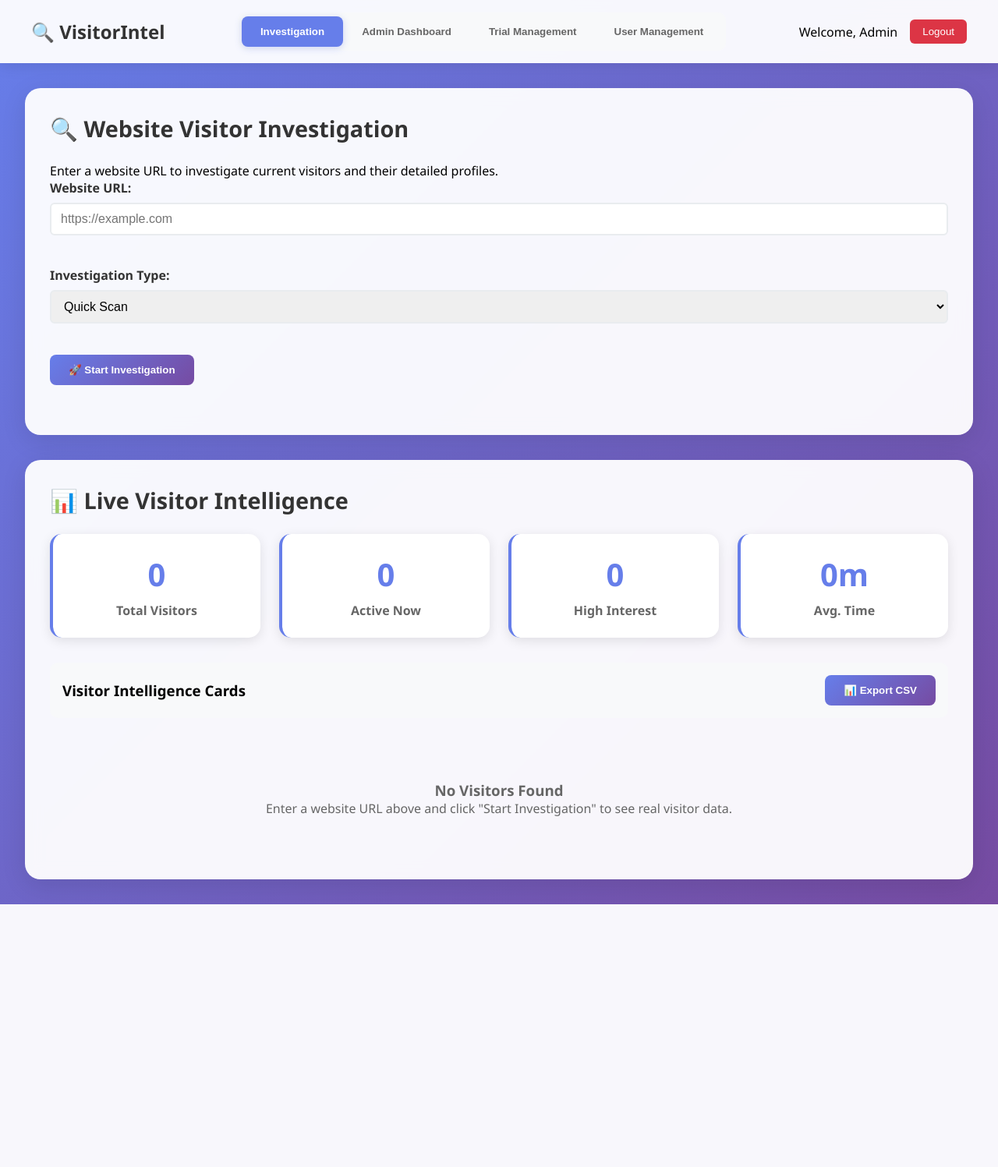
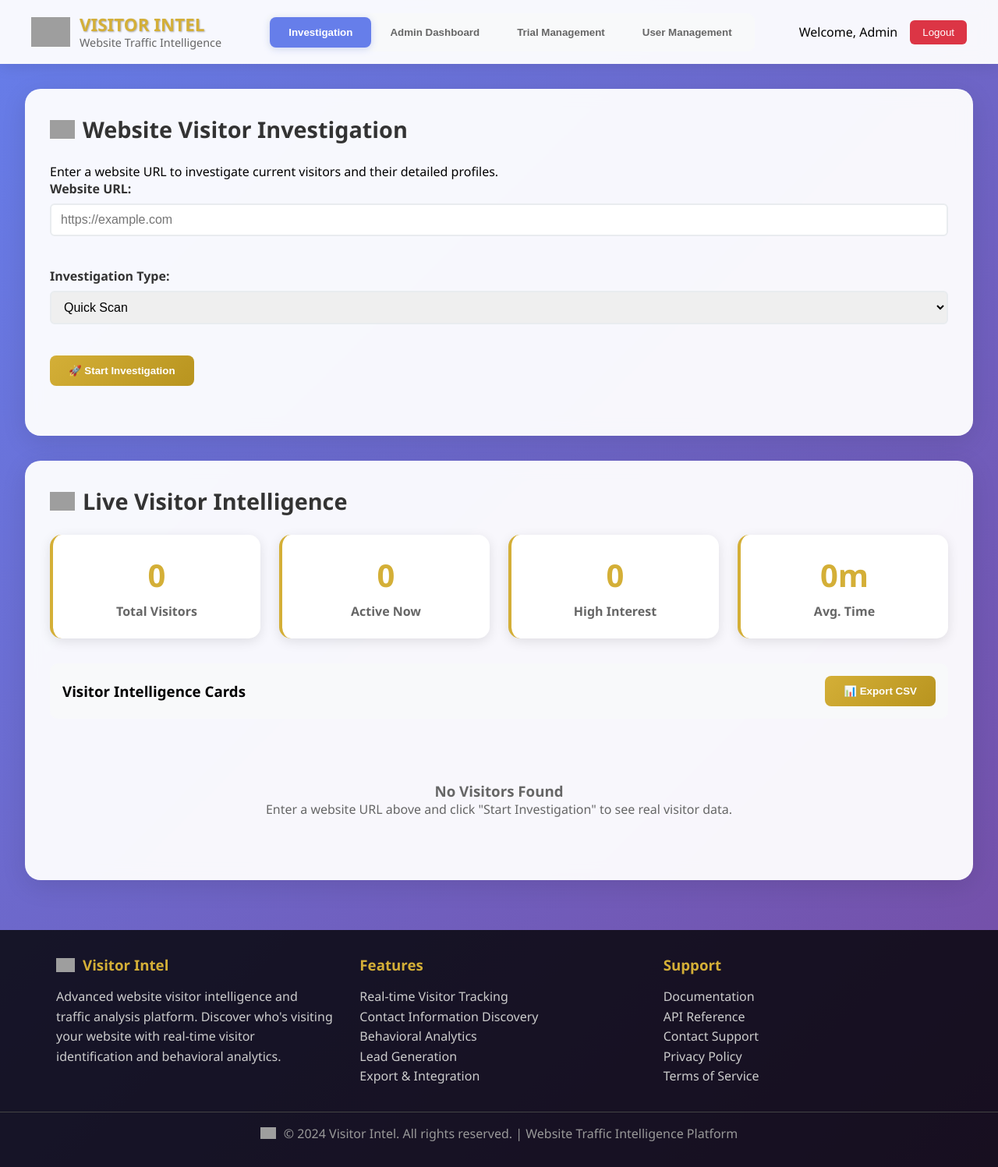
Before and after one commit to ottmar1969/visitor-investigation-system, a Flask app: page / in a window 1280 px wide. Shown: the whole page at 78% size. Before the commit the page ends 1160 px from the top, so only its background shows below. Run offline with Flask 3, Linux system fonts and the light colour scheme; the visitor is signed in with stand-in values (Sample User, id 1); data that the repository does not hold is empty; grey boxes are pictures that could not be loaded.

Commit message:
Add files via upload

```diff
--- a/templates/dashboard.html
+++ b/templates/dashboard.html
@@ -3,7 +3,8 @@
 <head>
     <meta charset="UTF-8">
     <meta name="viewport" content="width=device-width, initial-scale=1.0">
-    <title>VisitorIntel Dashboard</title>
+    <title>Visitor Intel - Website Traffic Intelligence</title>
+    <link rel="icon" type="image/png" href="/static/favicon.png">
     <style>
         * {
             margin: 0;
@@ -36,9 +37,37 @@
         }
 
         .nav-brand {
+            display: flex;
+            align-items: center;
+            gap: 12px;
             font-size: 1.5rem;
             font-weight: bold;
             color: #333;
+        }
+
+        .nav-brand img {
+            width: 50px;
+            height: 50px;
+            object-fit: contain;
+        }
+
+        .nav-brand-text {
+            display: flex;
+            flex-direction: column;
+            line-height: 1.2;
+        }
+
+        .nav-brand-main {
+            font-size: 1.4rem;
+            color: #d4af37;
+            font-weight: 800;
+            text-shadow: 1px 1px 2px rgba(0,0,0,0.3);
+        }
+
+        .nav-brand-sub {
+            font-size: 0.9rem;
+            color: #666;
+            font-weight: 500;
         }
 
         .nav-tabs {
@@ -114,6 +143,15 @@
             color: #333;
             margin-bottom: 1.5rem;
             font-size: 1.8rem;
+            display: flex;
+            align-items: center;
+            gap: 10px;
+        }
+
+        .card h2 img {
+            width: 32px;
+            height: 32px;
+            object-fit: contain;
         }
 
         .stats-grid {
@@ -129,13 +167,13 @@
             border-radius: 15px;
             text-align: center;
             box-shadow: 0 4px 15px rgba(0, 0, 0, 0.1);
-            border-left: 4px solid #667eea;
+            border-left: 4px solid #d4af37;
         }
 
         .stat-number {
             font-size: 2.5rem;
             font-weight: bold;
-            color: #667eea;
+            color: #d4af37;
             margin-bottom: 0.5rem;
         }
 
@@ -155,7 +193,7 @@
         }
 
         .btn {
-            background: linear-gradient(135deg, #667eea 0%, #764ba2 100%);
+            background: linear-gradient(135deg, #d4af37 0%, #b8941f 100%);
             color: white;
             border: none;
             padding: 12px 24px;
@@ -171,7 +209,7 @@
 
         .btn:hover {
             transform: translateY(-2px);
-            box-shadow: 0 10px 25px rgba(102, 126, 234, 0.3);
+            box-shadow: 0 10px 25px rgba(212, 175, 55, 0.3);
         }
 
         .investigation-form {
@@ -201,8 +239,8 @@
 
         .form-input:focus, .form-select:focus {
             outline: none;
-            border-color: #667eea;
-            box-shadow: 0 0 0 3px rgba(102, 126, 234, 0.1);
+            border-color: #d4af37;
+            box-shadow: 0 0 0 3px rgba(212, 175, 55, 0.1);
         }
 
         .form-actions {
@@ -212,7 +250,7 @@
         }
 
         .btn-primary {
-            background: linear-gradient(135deg, #667eea 0%, #764ba2 100%);
+            background: linear-gradient(135deg, #d4af37 0%, #b8941f 100%);
         }
 
         .btn-success {
@@ -234,7 +272,7 @@
             border-radius: 15px;
             padding: 1.5rem;
             box-shadow: 0 4px 15px rgba(0, 0, 0, 0.1);
-            border-left: 5px solid #667eea;
+            border-left: 5px solid #d4af37;
             transition: all 0.3s ease;
             position: relative;
         }
@@ -360,7 +398,7 @@
         .time-value {
             font-size: 1.5rem;
             font-weight: bold;
-            color: #667eea;
+            color: #d4af37;
         }
 
         .time-label {
@@ -388,7 +426,7 @@
         }
 
         .page-tag {
-            background: #667eea;
+            background: #d4af37;
             color: white;
             padding: 4px 8px;
             border-radius: 12px;
@@ -404,7 +442,7 @@
 
         .loading-spinner {
             border: 4px solid #f3f3f3;
-            border-top: 4px solid #667eea;
+            border-top: 4px solid #d4af37;
             border-radius: 50%;
             width: 40px;
             height: 40px;
@@ -444,7 +482,7 @@
 
         .form-input:focus, .form-select:focus {
             outline: none;
-            border-color: #667eea;
+            border-color: #d4af37;
         }
 
         .table {
@@ -475,6 +513,64 @@
             font-weight: bold;
         }
 
+        .footer {
+            background: rgba(0, 0, 0, 0.8);
+            color: white;
+            padding: 2rem 0;
+            margin-top: 4rem;
+        }
+
+        .footer-container {
+            max-width: 1200px;
+            margin: 0 auto;
+            padding: 0 2rem;
+            display: grid;
+            grid-template-columns: 1fr 1fr 1fr;
+            gap: 2rem;
+        }
+
+        .footer-section h3 {
+            color: #d4af37;
+            margin-bottom: 1rem;
+            display: flex;
+            align-items: center;
+            gap: 10px;
+        }
+
+        .footer-section h3 img {
+            width: 24px;
+            height: 24px;
+            object-fit: contain;
+        }
+
+        .footer-section p, .footer-section a {
+            color: #ccc;
+            text-decoration: none;
+            line-height: 1.6;
+        }
+
+        .footer-section a:hover {
+            color: #d4af37;
+        }
+
+        .footer-bottom {
+            border-top: 1px solid #444;
+            margin-top: 2rem;
+            padding-top: 1rem;
+            text-align: center;
+            color: #999;
+            display: flex;
+            align-items: center;
+            justify-content: center;
+            gap: 10px;
+        }
+
+        .footer-bottom img {
+            width: 20px;
+            height: 20px;
+            object-fit: contain;
+        }
+
         @media (max-width: 768px) {
             .nav-container {
                 flex-direction: column;
@@ -497,13 +593,28 @@
             .visitor-details {
                 grid-template-columns: 1fr;
             }
+
+            .footer-container {
+                grid-template-columns: 1fr;
+                text-align: center;
+            }
+
+            .nav-brand-text {
+                display: none;
+            }
         }
     </style>
 </head>
 <body>
     <nav class="navbar">
         <div class="nav-container">
-            <div class="nav-brand">🔍 VisitorIntel</div>
+            <div class="nav-brand">
+                <img src="/static/logo.png" alt="Visitor Intel Logo">
+                <div class="nav-brand-text">
+                    <div class="nav-brand-main">VISITOR INTEL</div>
+                    <div class="nav-brand-sub">Website Traffic Intelligence</div>
+                </div>
+            </div>
             <div class="nav-tabs">
                 <button class="nav-tab active" onclick="showTab('investigation')">Investigation</button>
                 <button class="nav-tab" onclick="showTab('admin')">Admin Dashboard</button>
@@ -522,7 +633,10 @@
         <div id="investigation" class="tab-content active">
             <!-- Website Investigation Input -->
             <div class="card">
-                <h2>🔍 Website Visitor Investigation</h2>
+                <h2>
+                    <img src="/static/logo.png" alt="Logo">
+                    Website Visitor Investigation
+                </h2>
                 <p>Enter a website URL to investigate current visitors and their detailed profiles.</p>
 
                 <div class="investigation-form">
@@ -537,14 +651,17 @@
                         </select>
                     </div>
                     <div class="form-actions">
-                        <button class="btn btn-primary" onclick="startInvestigation( )">🚀 Start Investigation</button>
+                        <button class="btn btn-primary" onclick="startInvestigation()">🚀 Start Investigation</button>
                     </div>
                 </div>
             </div>
 
             <!-- Investigation Results -->
             <div class="card">
-                <h2>📊 Live Visitor Intelligence</h2>
+                <h2>
+                    <img src="/static/logo.png" alt="Logo">
+                    Live Visitor Intelligence
+                </h2>
                 <div class="stats-grid">
                     <div class="stat-card">
                         <div class="stat-number" id="total-visitors">0</div>
@@ -585,7 +702,10 @@
         <!-- Admin Dashboard Tab -->
         <div id="admin" class="tab-content">
             <div class="card">
-                <h2>⚙️ Admin Dashboard</h2>
+                <h2>
+                    <img src="/static/logo.png" alt="Logo">
+                    Admin Dashboard
+                </h2>
                 <p>System administration and client management.</p>
                 <!-- Admin content will be loaded here -->
             </div>
@@ -594,7 +714,10 @@
         <!-- Trial Management Tab -->
         <div id="trials" class="tab-content">
             <div class="card">
-                <h2>⏱️ Trial Management</h2>
+                <h2>
+                    <img src="/static/logo.png" alt="Logo">
+                    Trial Management
+                </h2>
                 <p>Manage client trials and access periods.</p>
                 <!-- Trial management content will be loaded here -->
             </div>
@@ -603,12 +726,47 @@
         <!-- User Management Tab -->
         <div id="users" class="tab-content">
             <div class="card">
-                <h2>👥 User Management</h2>
+                <h2>
+                    <img src="/static/logo.png" alt="Logo">
+                    User Management
+                </h2>
                 <p>Manage system users and permissions.</p>
                 <!-- User management content will be loaded here -->
             </div>
         </div>
     </div>
+
+    <footer class="footer">
+        <div class="footer-container">
+            <div class="footer-section">
+                <h3>
+                    <img src="/static/logo.png" alt="Logo">
+                    Visitor Intel
+                </h3>
+                <p>Advanced website visitor intelligence and traffic analysis platform. Discover who's visiting your website with real-time visitor identification and behavioral analytics.</p>
+            </div>
+            <div class="footer-section">
+                <h3>Features</h3>
+                <p><a href="#">Real-time Visitor Tracking</a></p>
+                <p><a href="#">Contact Information Discovery</a></p>
+                <p><a href="#">Behavioral Analytics</a></p>
+                <p><a href="#">Lead Generation</a></p>
+                <p><a href="#">Export & Integration</a></p>
+            </div>
+            <div class="footer-section">
+                <h3>Support</h3>
+                <p><a href="#">Documentation</a></p>
+                <p><a href="#">API Reference</a></p>
+                <p><a href="#">Contact Support</a></p>
+                <p><a href="#">Privacy Policy</a></p>
+                <p><a href="#">Terms of Service</a></p>
+            </div>
+        </div>
+        <div class="footer-bottom">
+            <img src="/static/logo.png" alt="Logo">
+            <span>&copy; 2024 Visitor Intel. All rights reserved. | Website Traffic Intelligence Platform</span>
+        </div>
+    </footer>
 
     <script>
         let visitors = [];
```
